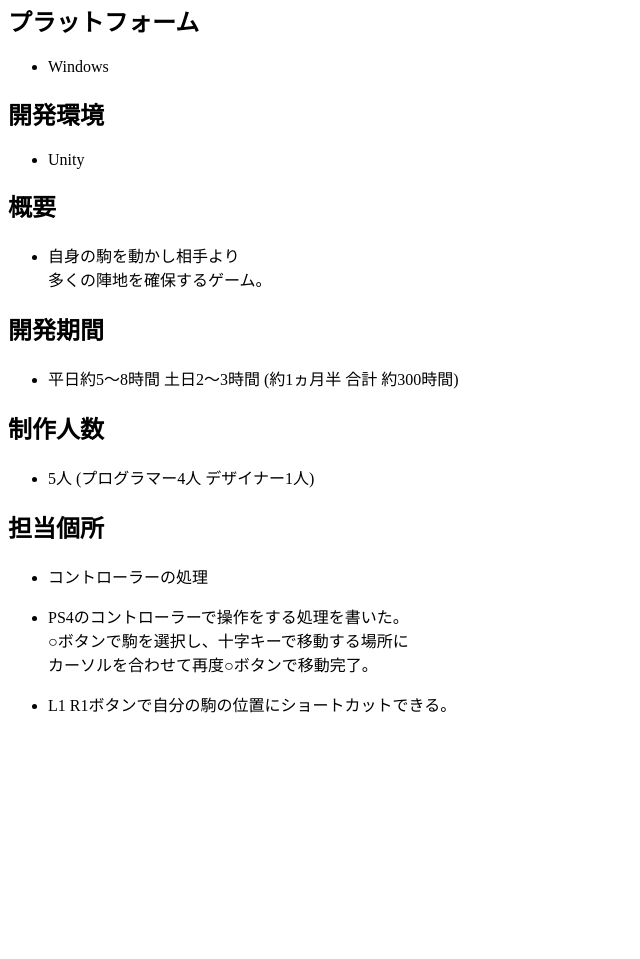
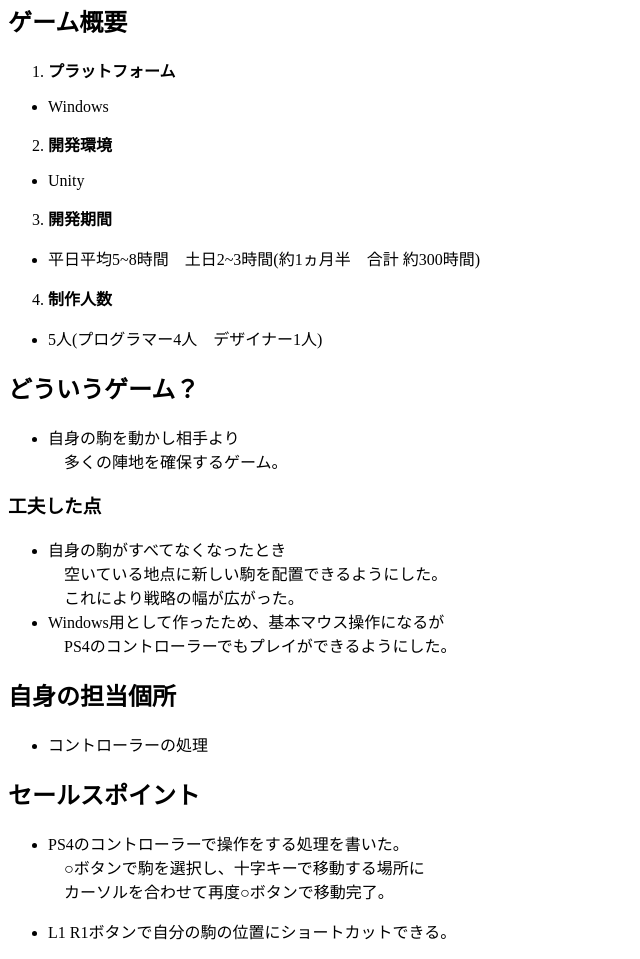
Before and after one commit to kaznakajima/WebSite20170517, a plain HTML site: page index.html in a window 1280 px wide. Shown: the part 401-1360 px from the top of the page, without its empty margins (0-640 px from the left). Before the commit the page ends 1133 px from the top, so only its background shows below. Drawn offline with Linux system fonts and the light colour scheme.

Commit message:
Update index.html

```diff
--- a/index.html
+++ b/index.html
@@ -6,21 +6,34 @@
 <title>JINTORI紹介</title>
 </head>
 <body>
- <div id="doc" class="markdown-body container-fluid"><h1 id="jintori">JINTORI</h1><p><img src="https://i.imgur.com/Yt9Rhxm.png" alt=""></p><h2 id="プラットフォーム">プラットフォーム</h2><ul>
+ <div id="doc" class="markdown-body container-fluid"><h1 id="jintori">JINTORI</h1><p><img src="https://i.imgur.com/Yt9Rhxm.png" alt=""></p><h2 id="ゲーム概要">ゲーム概要</h2><ol>
+<li><strong>プラットフォーム</strong></li>
+</ol><ul>
 <li>Windows</li>
-     </ul><h2 id="開発環境">開発環境</h2><ul>
+</ul><ol start="2">
+<li><strong>開発環境</strong></li>
+</ol><ul>
 <li>Unity</li>
-     </ul><h2 id="概要">概要</h2><ul>
+</ul><ol start="3">
+<li><strong>開発期間</strong></li>
+</ol><ul>
+<li>平日平均5~8時間　土日2~3時間(約1ヵ月半　合計 約300時間)</li>
+</ul><ol start="4">
+<li><strong>制作人数</strong></li>
+</ol><ul>
+<li>5人(プログラマー4人　デザイナー1人)</li>
+</ul><h2 id="どういうゲーム？">どういうゲーム？</h2><ul>
 <li>自身の駒を動かし相手より<br>
 　多くの陣地を確保するゲーム。</li>
-     </ul><h2 id="開発期間">開発期間</h2><ul>
-   <li>平日約5～8時間 土日2～3時間 (約1ヵ月半 合計 約300時間)</li>
-     </ul><h2 id="制作人数">制作人数</h2><ul>
-   <li>5人 (プログラマー4人 デザイナー1人)</li>
-     </ul><h2 id="担当個所">担当個所</h2><ul>
-   <li>
-     <p>コントローラーの処理</p>
-  </li>
+</ul><h3 id="工夫した点">工夫した点</h3><ul>
+<li>自身の駒がすべてなくなったとき<br>
+　空いている地点に新しい駒を配置できるようにした。<br>
+　これにより戦略の幅が広がった。</li>
+<li>Windows用として作ったため、基本マウス操作になるが<br>
+　PS4のコントローラーでもプレイができるようにした。</li>
+</ul><h2 id="自身の担当個所">自身の担当個所</h2><ul>
+<li>コントローラーの処理</li>
+</ul><h2 id="セールスポイント">セールスポイント</h2><ul>
 <li>
 <p>PS4のコントローラーで操作をする処理を書いた。<br>
 　○ボタンで駒を選択し、十字キーで移動する場所に<br>
```
Lines whose indentation alone changed are shown as unchanged.
